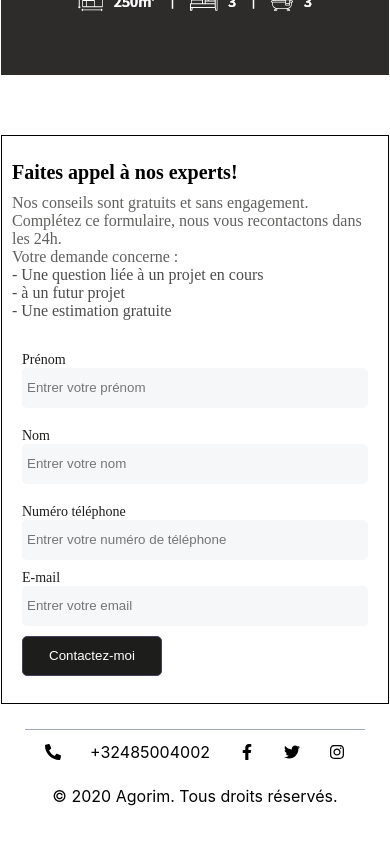
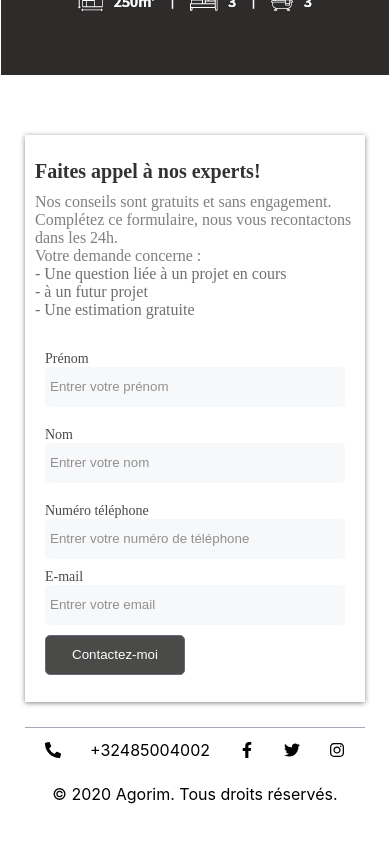
Before and after one commit to Machfar-Souhayel/React, a React (Create React App) app: page / in a window 390 px wide. Shown: the part 2648-3492 px from the top of the page. Built offline with nearby package versions, Linux system fonts and the light colour scheme.

Commit message:
still can be emproved yet

```diff
--- a/src/components/form/form.module.css
+++ b/src/components/form/form.module.css
@@ -3,9 +3,16 @@
   max-width: 388px;
   height: auto;
   text-align: left;
-  border: 1px solid black;
   padding: 15px 10px;
   margin: 0 auto;
+  background-color: #fff;
+  -moz-box-shadow: 0px 1px 5px 0px #676767;
+  -webkit-box-shadow: 0px 1px 5px 0px #676767;
+  box-shadow: 0px 1px 5px 0px #676767;
+  opacity: 0.8;
+  position: absolute;
+  top: 100px;
+  right: 250px;
 }
 
 /* Content styles */
@@ -80,10 +87,33 @@
   font-size: 16px;
   color: #6ae675;
 }
-/*  On screens that are 600px wide or less,
-    make the menu links stack on top of each other
-    instead of next to each other
-*/
+
+/*Extra large devices (large desktops, 1200px and up)*/
+@media (max-width: 1200px) {
+  .formContainer {
+    right: 100px;
+  }
+}
+/*Extra large devices (large desktops, 1060px and up)*/
+@media (max-width: 1060px) {
+  .formContainer {
+    max-width: 340px;
+    right: 40px;
+  }
+}
+
+/*Large devices (desktops, 992px and up)*/
+@media (max-width: 992px) {
+  .formContainer {
+    position: static;
+  }
+}
+
+/*Medium devices (tablets, 768px and up)*/
+@media (max-width: 768px) {
+}
+
+/*Small devices (landscape phones, 576px and up)*/
 @media screen and (max-width: 576px) {
   .formContainer .formContainer {
     width: 100%;
--- a/src/pages/dashboard/Dashboard.js
+++ b/src/pages/dashboard/Dashboard.js
@@ -66,7 +66,7 @@ function Dashboard() {
                 <Card imgSrc={"/images/imgCard2.png"} cap={"Sunnyside House"}/>
                 <Card imgSrc={"/images/imgCard3.png"} cap={"Springfield House"}/>
             </section>
-            <Form data={formDataBasedOnState}/>
+            <Form data={formDataBasedOnState} className="floatingForm"/>
             <Footer data={footerDataBasedOnState}/>
         </React.Fragment>
     )
--- a/src/pages/dashboard/dashboard.module.css
+++ b/src/pages/dashboard/dashboard.module.css
@@ -45,11 +45,6 @@ section.cardSection {
   align-self: center;
 }
 
-/* Form */
-Form {
-  margin: 0 auto;
-}
-
 /* Footer */
 Footer {
   max-width: 1400px;
```
